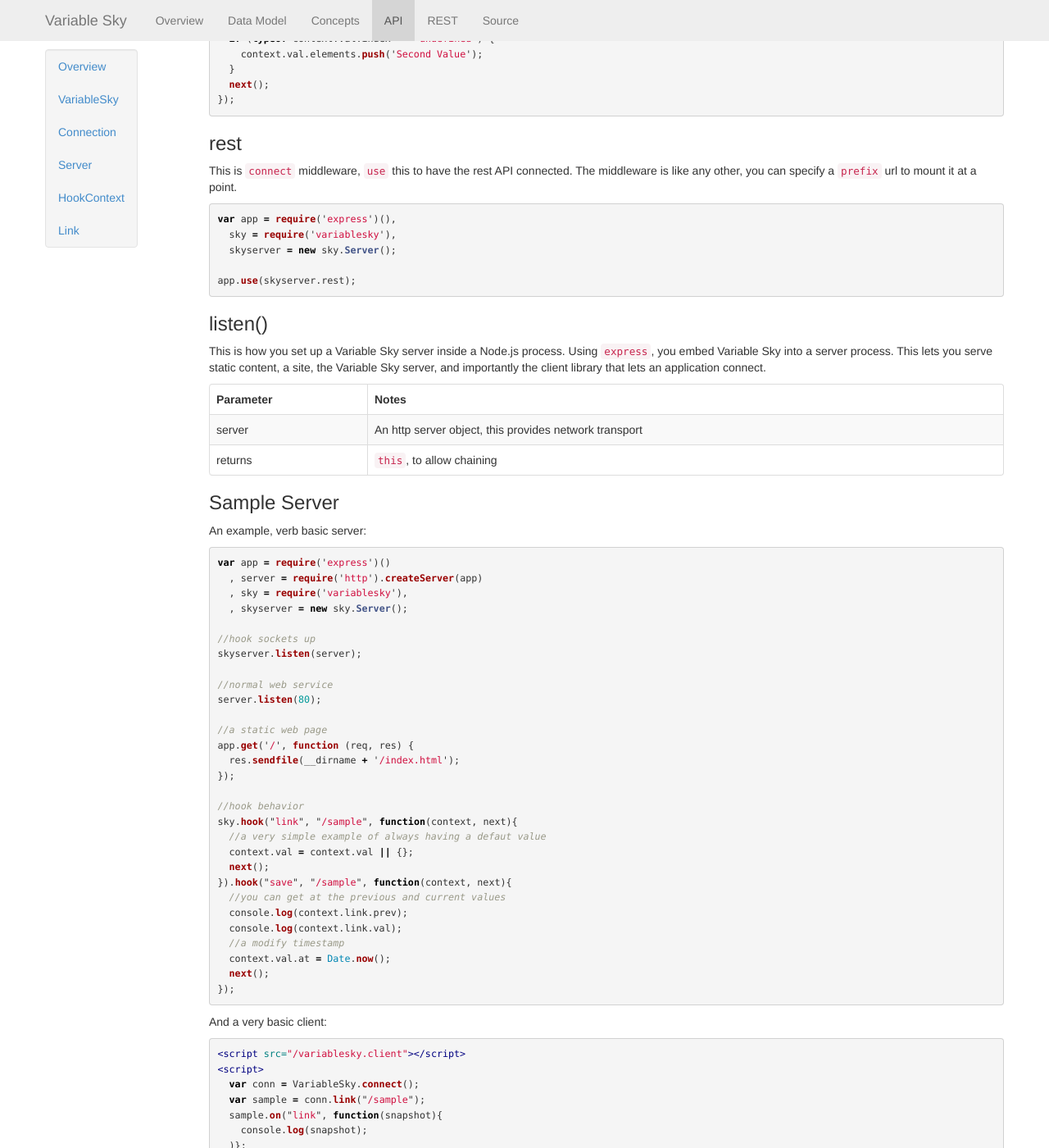
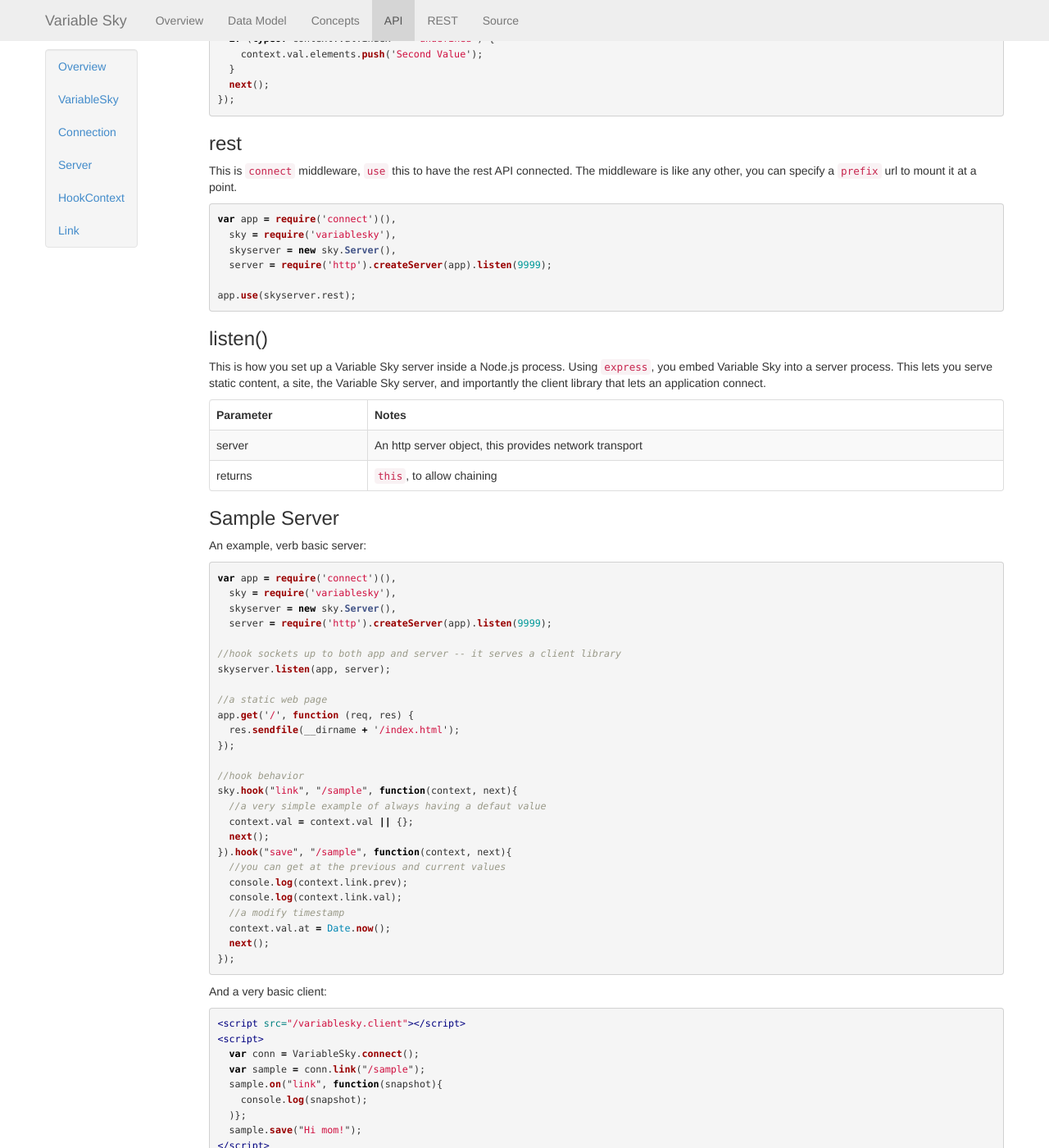
Before and after one commit to wballard/VariableSky, a Jekyll site: the page built from api.markdown, in a window 1280 px wide and 1400 px high, scrolled down 3286 px. Shown: the whole window at 82% size. Built offline with Jekyll 4.4.1, drawn with Linux system fonts in a browser that asks for light colours; Markdown is read by kramdown in place of the engine named in the settings.

Commit message:
Update to how a server is started.

````diff
--- a/api.markdown
+++ b/api.markdown
@@ -197,9 +197,10 @@
 mount it at a point.
 
 ```javascript
-var app = require('express')(),
+var app = require('connect')(),
   sky = require('variablesky'),
-  skyserver = new sky.Server();
+  skyserver = new sky.Server(),
+  server = require('http').createServer(app).listen(9999);
 
 app.use(skyserver.rest);
 ```
@@ -219,16 +220,13 @@
 An example, verb basic server:
 
 ```javascript
-var app = require('express')()
-  , server = require('http').createServer(app)
-  , sky = require('variablesky'),
-  , skyserver = new sky.Server();
+var app = require('connect')(),
+  sky = require('variablesky'),
+  skyserver = new sky.Server(),
+  server = require('http').createServer(app).listen(9999);
 
-//hook sockets up
-skyserver.listen(server);
-
-//normal web service
-server.listen(80);
+//hook sockets up to both app and server -- it serves a client library
+skyserver.listen(app, server);
 
 //a static web page
 app.get('/', function (req, res) {
````
